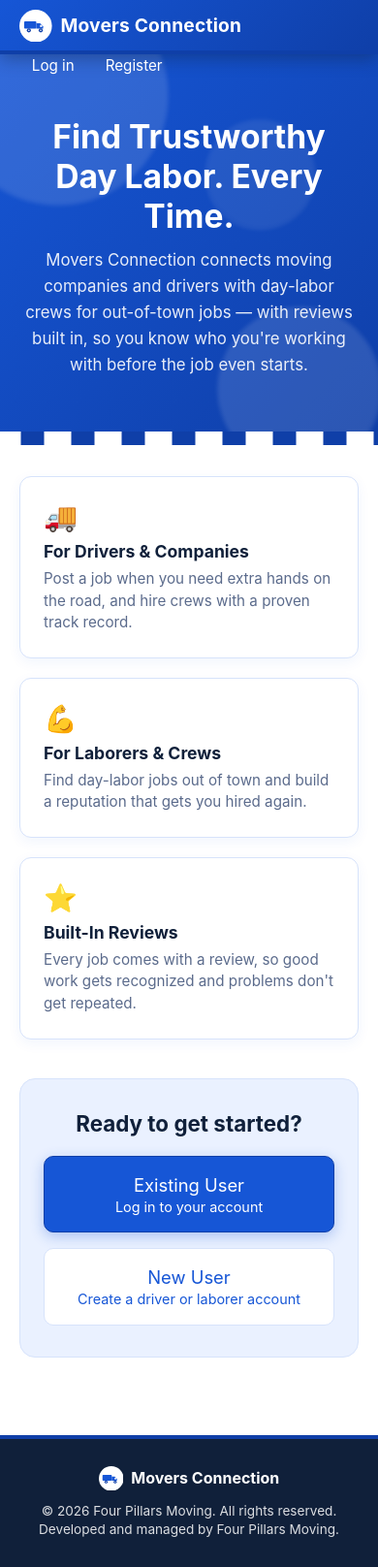
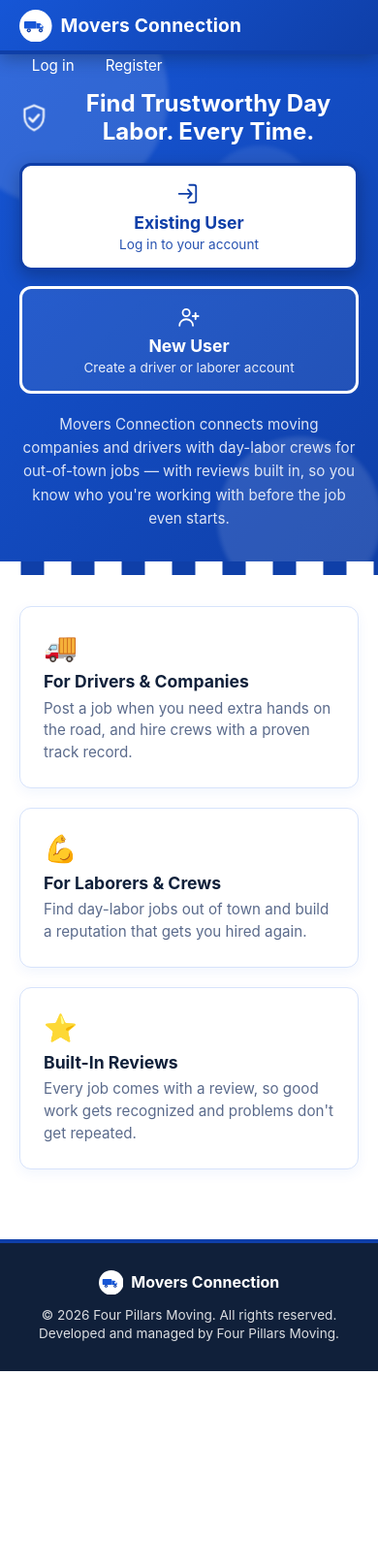
Before and after one commit to SolomonM8/Movers-Connection-Web-Application, a Django app: page / in a window 390 px wide. Shown: the whole page at 97% size. After the commit the page ends 1414 px from the top, so only its background shows below. Run offline with Django 5.2, Linux system fonts and the light colour scheme.

Commit message:
Move CTA above the fold and add icon-driven hover buttons
Existing/New User buttons now sit right below the (shrunk) headline,
before the description text, so they're visible without scrolling on
mobile. Added shield/login/user-plus SVG icons to the hero and CTA
buttons, bolder 3px borders, and a color-invert hover animation with
the icon sliding/bouncing. Removed the now-redundant bottom CTA
section from the landing page.

```diff
--- a/accounts/templates/accounts/landing.html
+++ b/accounts/templates/accounts/landing.html
@@ -7,7 +7,24 @@
     <div class="hero-blob blob-2"></div>
     <div class="hero-blob blob-3"></div>
     <div class="hero-content">
-      <h1>Find Trustworthy Day Labor. Every Time.</h1>
+      <div class="hero-heading">
+        {% include "includes/icon-shield.svg" %}
+        <h1>Find Trustworthy Day Labor. Every Time.</h1>
+      </div>
+
+      <div class="hero-cta-buttons">
+        <a class="hero-cta option-a" href="{% url 'accounts:login' %}">
+          {% include "includes/icon-login.svg" %}
+          <span class="choice-title">Existing User</span>
+          <span class="choice-subtitle">Log in to your account</span>
+        </a>
+        <a class="hero-cta option-b" href="{% url 'accounts:register' %}">
+          {% include "includes/icon-user-plus.svg" %}
+          <span class="choice-title">New User</span>
+          <span class="choice-subtitle">Create a driver or laborer account</span>
+        </a>
+      </div>
+
       <p class="hero-subtitle">
         Movers Connection connects moving companies and drivers with day-labor
         crews for out-of-town jobs &mdash; with reviews built in, so you know who
@@ -34,19 +51,5 @@
       <p>Every job comes with a review, so good work gets recognized and problems don't get repeated.</p>
     </div>
   </section>
-
-  <section class="cta-section">
-    <h2>Ready to get started?</h2>
-    <div class="cta-buttons">
-      <a class="cta-option option-a" href="{% url 'accounts:login' %}">
-        <span class="choice-title">Existing User</span>
-        <span class="choice-subtitle">Log in to your account</span>
-      </a>
-      <a class="cta-option option-b" href="{% url 'accounts:register' %}">
-        <span class="choice-title">New User</span>
-        <span class="choice-subtitle">Create a driver or laborer account</span>
-      </a>
-    </div>
-  </section>
 </main>
 {% endblock %}
--- a/templates/base.html
+++ b/templates/base.html
@@ -234,7 +234,7 @@
       position: relative;
       overflow: hidden;
       text-align: center;
-      padding: 4rem 1.25rem 3.5rem;
+      padding: 2.25rem 1.25rem 2rem;
       margin: 0 -1.25rem;
       background: linear-gradient(135deg, var(--color-primary), var(--color-primary-dark));
       color: #fff;
@@ -260,17 +260,38 @@
 
     .hero-content { position: relative; z-index: 1; }
 
+    .hero-heading {
+      display: flex;
+      align-items: center;
+      justify-content: center;
+      gap: 0.6rem;
+      margin-bottom: 1.1rem;
+    }
+
+    .hero-heading .icon-inline {
+      width: 1.9rem;
+      height: 1.9rem;
+      flex-shrink: 0;
+      color: #fff;
+      animation: pulse 3s ease-in-out infinite;
+    }
+
+    @keyframes pulse {
+      0%, 100% { transform: scale(1); opacity: 1; }
+      50% { transform: scale(1.1); opacity: 0.85; }
+    }
+
     .hero h1 {
-      font-size: 2.1rem;
-      margin: 0 0 0.75rem;
+      font-size: 1.5rem;
+      margin: 0;
       color: #fff;
     }
 
     .hero .hero-subtitle {
-      font-size: 1.05rem;
-      color: rgba(255, 255, 255, 0.9);
-      max-width: 640px;
-      margin: 0 auto;
+      font-size: 0.95rem;
+      color: rgba(255, 255, 255, 0.85);
+      max-width: 560px;
+      margin: 1.25rem auto 0;
       line-height: 1.6;
     }
 
@@ -297,7 +318,71 @@
     .road-divider.road-divider--bleed { margin: 0 -1.25rem; }
 
     @media (prefers-reduced-motion: reduce) {
-      .hero .hero-blob, .road-divider { animation: none; }
+      .hero .hero-blob, .road-divider, .hero-heading .icon-inline { animation: none; }
+    }
+
+    /* Existing/New user call-to-action, front and center in the hero */
+    .hero-cta-buttons {
+      display: flex;
+      flex-direction: column;
+      gap: 1rem;
+      max-width: 480px;
+      margin: 0 auto;
+    }
+
+    .hero-cta {
+      display: flex;
+      flex-direction: column;
+      align-items: center;
+      gap: 0.25rem;
+      text-decoration: none;
+      padding: 1rem 1.25rem;
+      border-radius: 12px;
+      border: 3px solid transparent;
+      transition: transform 0.18s ease, box-shadow 0.18s ease, background 0.18s ease, color 0.18s ease;
+    }
+
+    .hero-cta .cta-icon {
+      width: 1.6rem;
+      height: 1.6rem;
+      margin-bottom: 0.15rem;
+      transition: transform 0.25s ease;
+    }
+
+    .hero-cta .choice-title { font-size: 1.1rem; font-weight: 700; }
+    .hero-cta .choice-subtitle { font-size: 0.85rem; opacity: 0.9; }
+
+    .hero-cta.option-a {
+      background: #fff;
+      color: var(--color-primary-dark);
+      border-color: var(--color-primary-dark);
+      box-shadow: 0 6px 18px rgba(0, 0, 0, 0.25);
+    }
+    .hero-cta.option-a:hover {
+      background: var(--color-primary-dark);
+      color: #fff;
+      border-color: #fff;
+      transform: translateY(-3px) scale(1.02);
+      box-shadow: 0 10px 26px rgba(0, 0, 0, 0.35);
+    }
+    .hero-cta.option-a:hover .cta-icon { transform: translateX(4px); }
+
+    .hero-cta.option-b {
+      background: rgba(255, 255, 255, 0.08);
+      color: #fff;
+      border-color: #fff;
+    }
+    .hero-cta.option-b:hover {
+      background: #fff;
+      color: var(--color-primary-dark);
+      transform: translateY(-3px) scale(1.02);
+      box-shadow: 0 10px 26px rgba(0, 0, 0, 0.3);
+    }
+    .hero-cta.option-b:hover .cta-icon { transform: scale(1.2) rotate(8deg); }
+
+    @media (min-width: 700px) {
+      .hero-cta-buttons { flex-direction: row; }
+      .hero-cta { flex: 1; }
     }
 
     .features {
@@ -336,69 +421,8 @@
       line-height: 1.5;
     }
 
-    .cta-section {
-      background: var(--color-primary-light);
-      border: 1px solid var(--color-border);
-      border-radius: 16px;
-      padding: 2rem 1.5rem;
-      margin-bottom: 3rem;
-      text-align: center;
-    }
-
-    .cta-section h2 {
-      margin: 0 0 1.25rem;
-      font-size: 1.4rem;
-      color: var(--color-text);
-    }
-
-    .cta-buttons {
-      display: flex;
-      flex-direction: column;
-      gap: 1rem;
-      max-width: 480px;
-      margin: 0 auto;
-    }
-
-    .cta-option {
-      display: flex;
-      flex-direction: column;
-      gap: 0.2rem;
-      text-decoration: none;
-      padding: 1.1rem 1.5rem;
-      border-radius: 10px;
-      border: 1px solid var(--color-border);
-      transition: transform 0.15s ease, box-shadow 0.15s ease, background 0.15s ease;
-    }
-
-    .cta-option .choice-title { font-size: 1.15rem; }
-    .cta-option .choice-subtitle { font-size: 0.9rem; }
-
-    .cta-option.option-a {
-      background: var(--color-primary);
-      color: #fff;
-      border-color: var(--color-primary-dark);
-      box-shadow: 0 4px 14px rgba(22, 86, 214, 0.3);
-    }
-    .cta-option.option-a:hover {
-      background: var(--color-primary-dark);
-      transform: translateY(-2px);
-      box-shadow: 0 8px 20px rgba(22, 86, 214, 0.4);
-    }
-
-    .cta-option.option-b {
-      background: #fff;
-      color: var(--color-primary);
-      border: 1px solid var(--color-border);
-    }
-    .cta-option.option-b:hover {
-      transform: translateY(-2px);
-      box-shadow: 0 8px 20px rgba(22, 86, 214, 0.12);
-    }
-
     @media (min-width: 700px) {
       .features { grid-template-columns: repeat(3, 1fr); }
-      .cta-buttons { flex-direction: row; }
-      .cta-option { flex: 1; }
     }
 
     footer {
```
Also changed, not shown: templates/includes/icon-login.svg (added), templates/includes/icon-shield.svg (added), templates/includes/icon-user-plus.svg (added).
